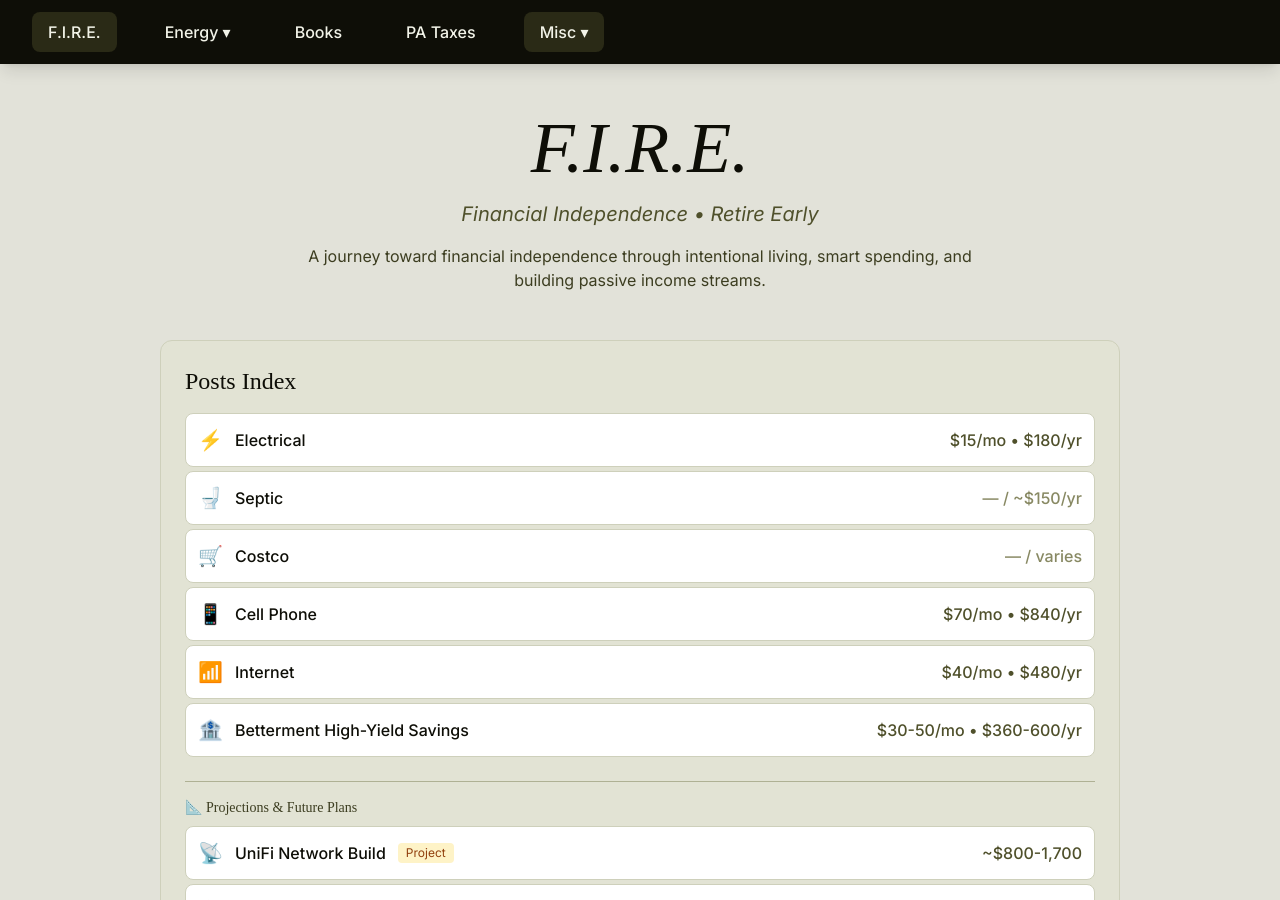
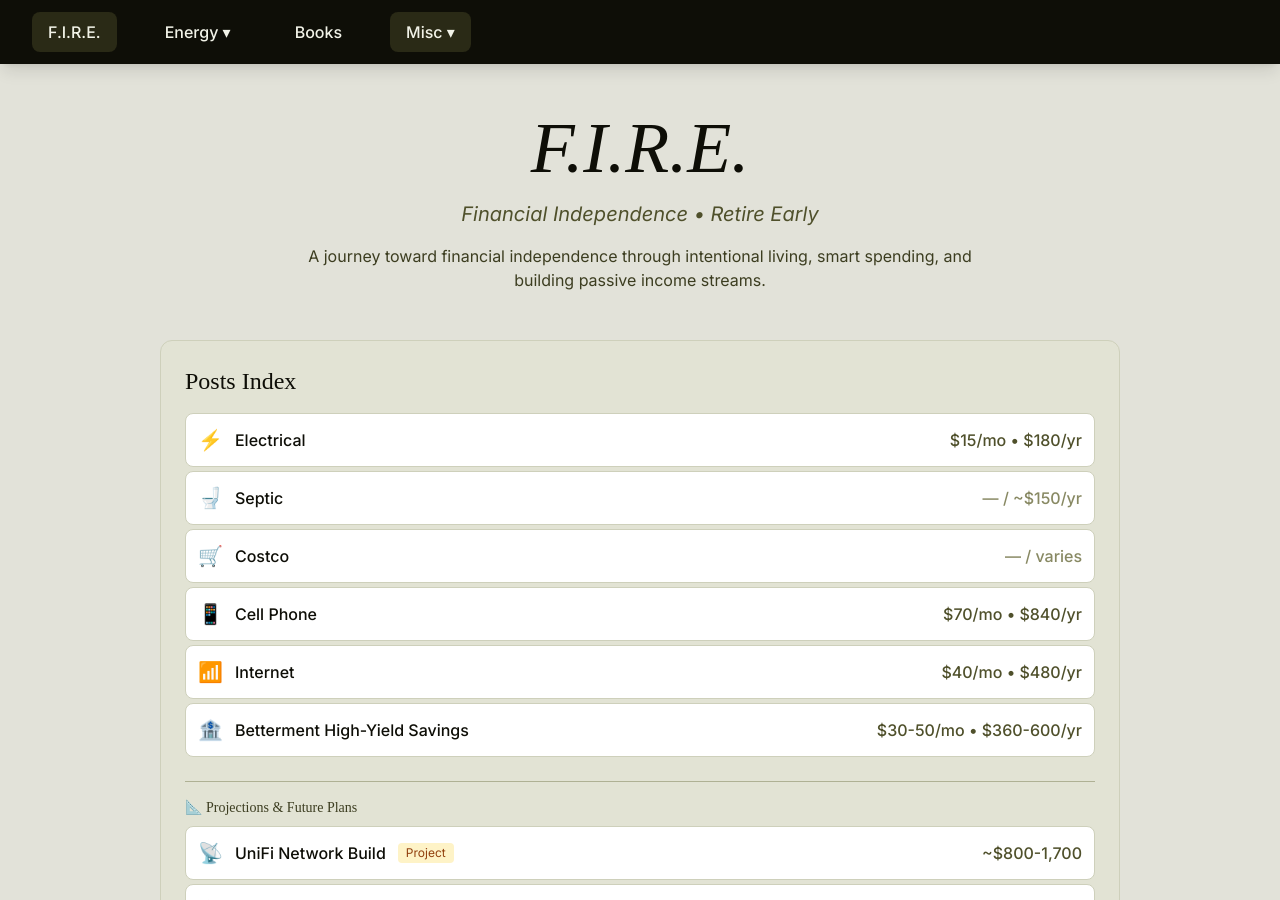
Before and after one commit to techmore/techmore.github.io, a Jekyll site: the page built from index.html, in a window 1280 px wide and 900 px high. Built offline with Jekyll 4.4.1, drawn with Linux system fonts in a browser that asks for light colours; nearby versions of some CDN libraries; some web fonts are replaced.

Commit message:
Move PA taxes link into Misc dropdown

```diff
--- a/_includes/nav.html
+++ b/_includes/nav.html
@@ -16,16 +16,16 @@
                         </div>
                     </div>
                     <a href="/books/" class="px-4 py-2 rounded-lg hover:bg-olive-800 transition-colors font-medium{% if page.url contains '/books' %} bg-olive-800{% endif %}">Books</a>
-                    <a href="/misc/taxes/" class="px-4 py-2 rounded-lg hover:bg-olive-800 transition-colors font-medium{% if page.url == '/misc/taxes/' %} bg-olive-800{% endif %}">PA Taxes</a>
 
                     <!-- Misc Dropdown -->
                     <div class="relative group">
                         <button class="px-4 py-2 rounded-lg hover:bg-olive-800 transition-colors font-medium{% if page.url == '/' or page.url contains '/writingprompts' or page.url contains '/guitar' or page.url contains '/dnd' %} bg-olive-800{% endif %}">Misc ▾</button>
-                        <div class="absolute left-0 mt-0 w-48 bg-olive-800 rounded-lg shadow-lg opacity-0 invisible group-hover:opacity-100 group-hover:visible transition-all z-50">
+                        <div class="absolute left-0 mt-0 w-56 bg-olive-800 rounded-lg shadow-lg opacity-0 invisible group-hover:opacity-100 group-hover:visible transition-all z-50">
                             <a href="/" class="block px-4 py-2 hover:bg-olive-700 rounded-lg{% if page.url == '/' %} bg-olive-700{% endif %}">Blog</a>
                             <a href="/writingprompts/" class="block px-4 py-2 hover:bg-olive-700 rounded-lg{% if page.url == '/writingprompts/' %} bg-olive-700{% endif %}">Writing Prompts</a>
                             <a href="/guitar/" class="block px-4 py-2 hover:bg-olive-700 rounded-lg{% if page.url == '/guitar/' %} bg-olive-700{% endif %}">Guitar</a>
                             <a href="/dnd/" class="block px-4 py-2 hover:bg-olive-700 rounded-lg{% if page.url == '/dnd/' %} bg-olive-700{% endif %}">DnD 5e</a>
+                            <a href="/misc/taxes/" class="block px-4 py-2 hover:bg-olive-700 rounded-lg{% if page.url == '/misc/taxes/' %} bg-olive-700{% endif %}">PA Taxes</a>
                         </div>
                     </div>
                 </div>
```
